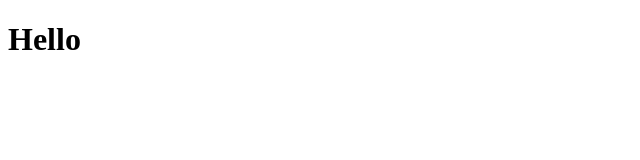
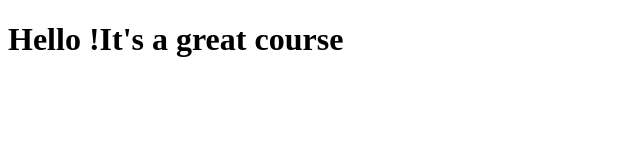
Before and after one commit to nehaann23/coursera-test, a plain HTML site: page index.html in a window 1280 px wide. Shown: the whole page, without its empty margins (0-640 px from the left). Drawn offline with Linux system fonts and the light colour scheme.

Commit message:
A small change

```diff
--- a/index.html
+++ b/index.html
@@ -3,9 +3,9 @@
 <head>
 	<meta charset="UTF-8">
 	<meta name="viewport" content="width=device-width, initial-scale=1.0">
-	<title>Hello Coursera It's a great course</title>
+	<title>Hello Coursera </title>
 </head>
 <body>
-	<h1>Hello</h1>
+	<h1>Hello !It's a great course</h1>
 </body>
 </html>
```
